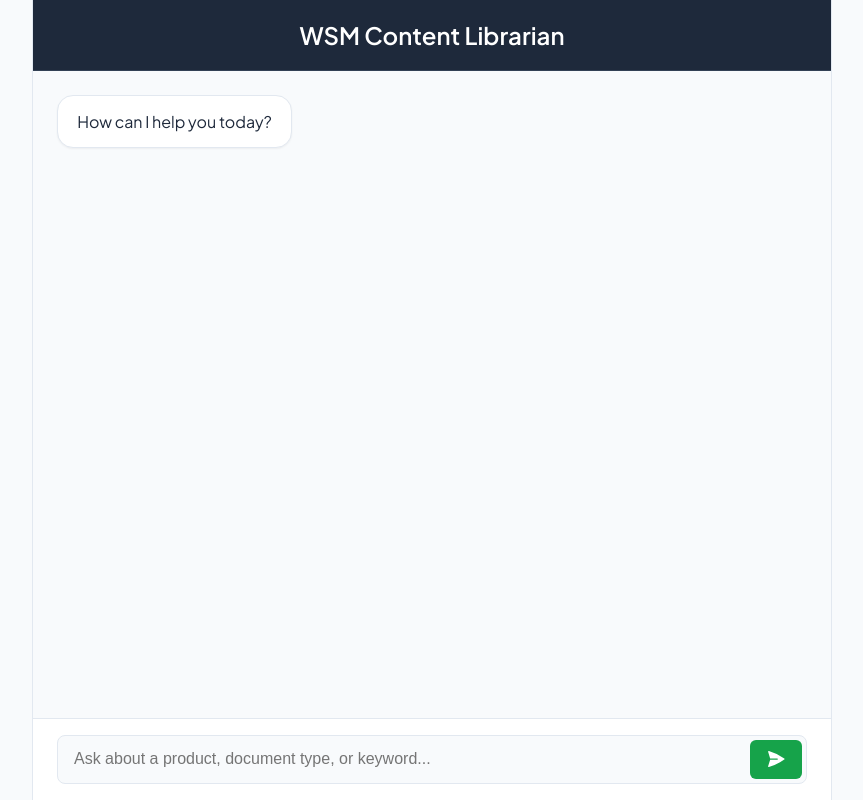
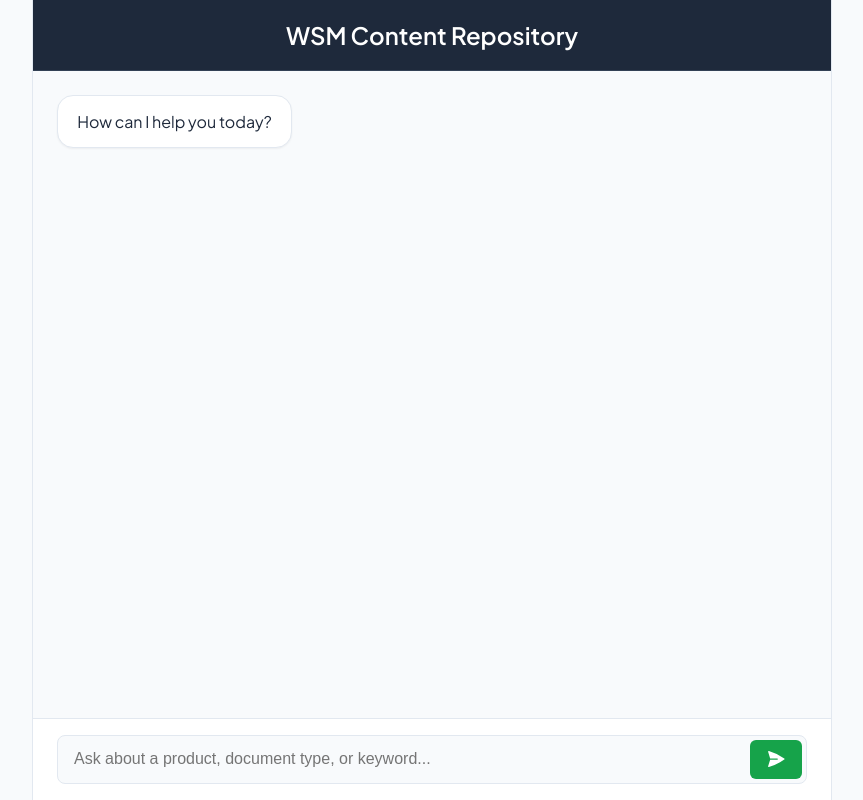
Before and after one commit to MInerva-42exe/clm-repo, a Flask app: page / in a window 1280 px wide. Shown: the whole page, without its empty margins (208-1071 px from the left). Run offline with Flask 3, Linux system fonts and the light colour scheme; parts of the project's set-up code (start-up, migrations or seed data) failed here and were passed over.

Commit message:
Update index.html

```diff
--- a/Project/templates/index.html
+++ b/Project/templates/index.html
@@ -8,7 +8,7 @@
 <body>
     <div class="chat-container">
         <header class="app-header">
-            <h1>WSM Content Librarian</h1>
+            <h1>WSM Content Repository</h1>
         </header>
         <main id="chat-window" class="chat-window">
             <div class="chat-message bot-message">
```
